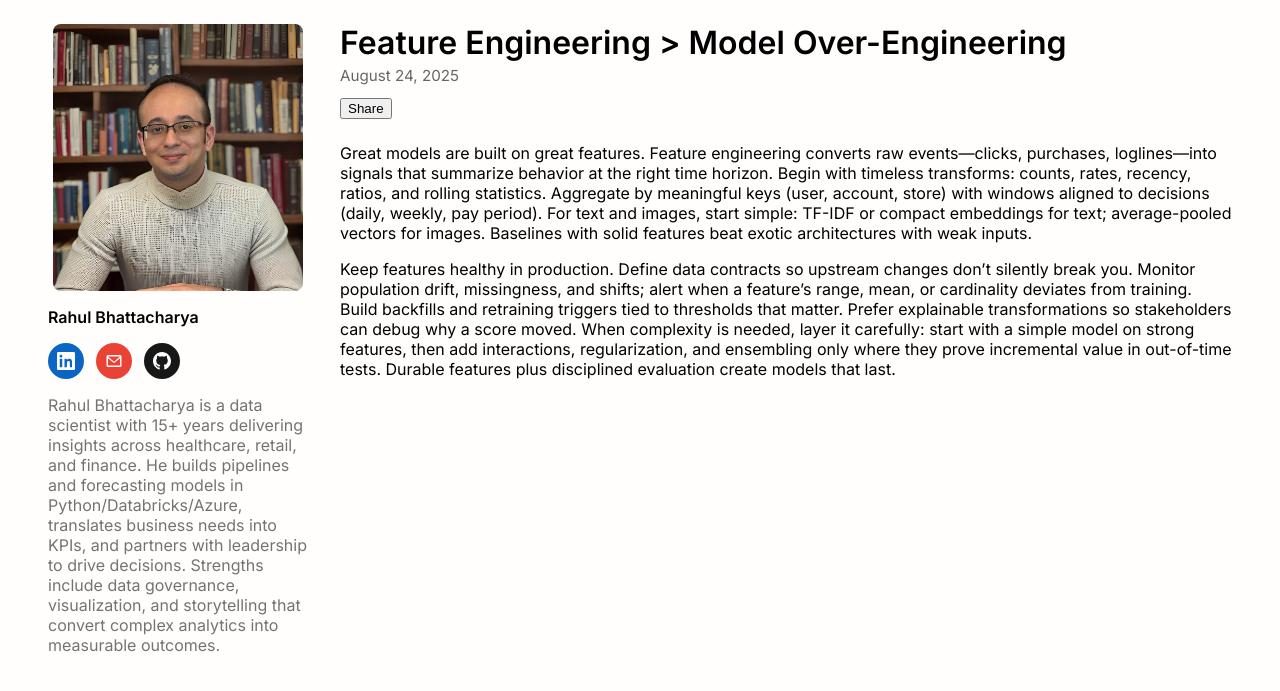
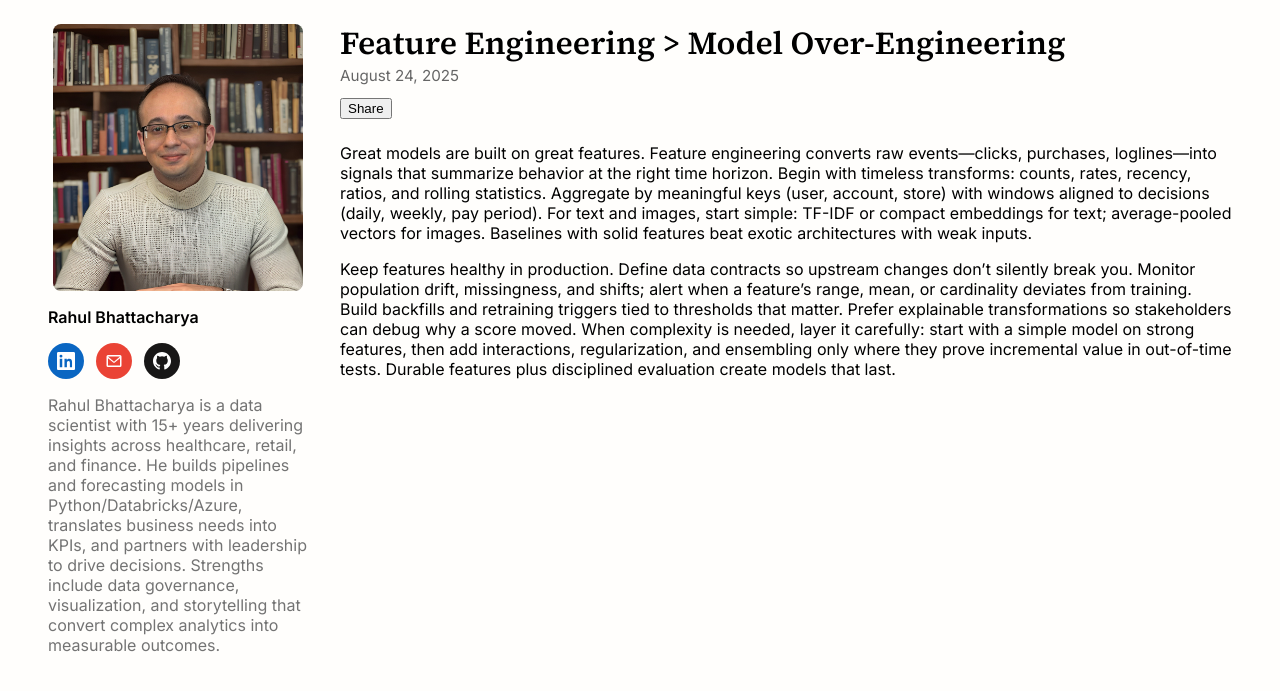
Before and after one commit to RahulBhattacharya1/RahulBhattacharya1.github.io, a Jekyll site: the page built from _posts/2025-08-24-post1.md, in a window 1280 px wide. Shown: the top 691 px of the page. Built offline with Jekyll 4.4.1, drawn with Linux system fonts in a browser that asks for light colours.

Commit message:
Update main.scss

```diff
--- a/assets/css/main.scss
+++ b/assets/css/main.scss
@@ -223,3 +223,11 @@ body {
   margin-left: 0;
   padding-left: 0;
 }
+
+/* Use Source Serif 4 for headings (Inter already used for body) */
+.post-title,
+.featured h2,
+.posts h2 {
+  font-family: "Source Serif 4", Georgia, "Times New Roman", serif;
+  font-weight: 600;
+}
```
